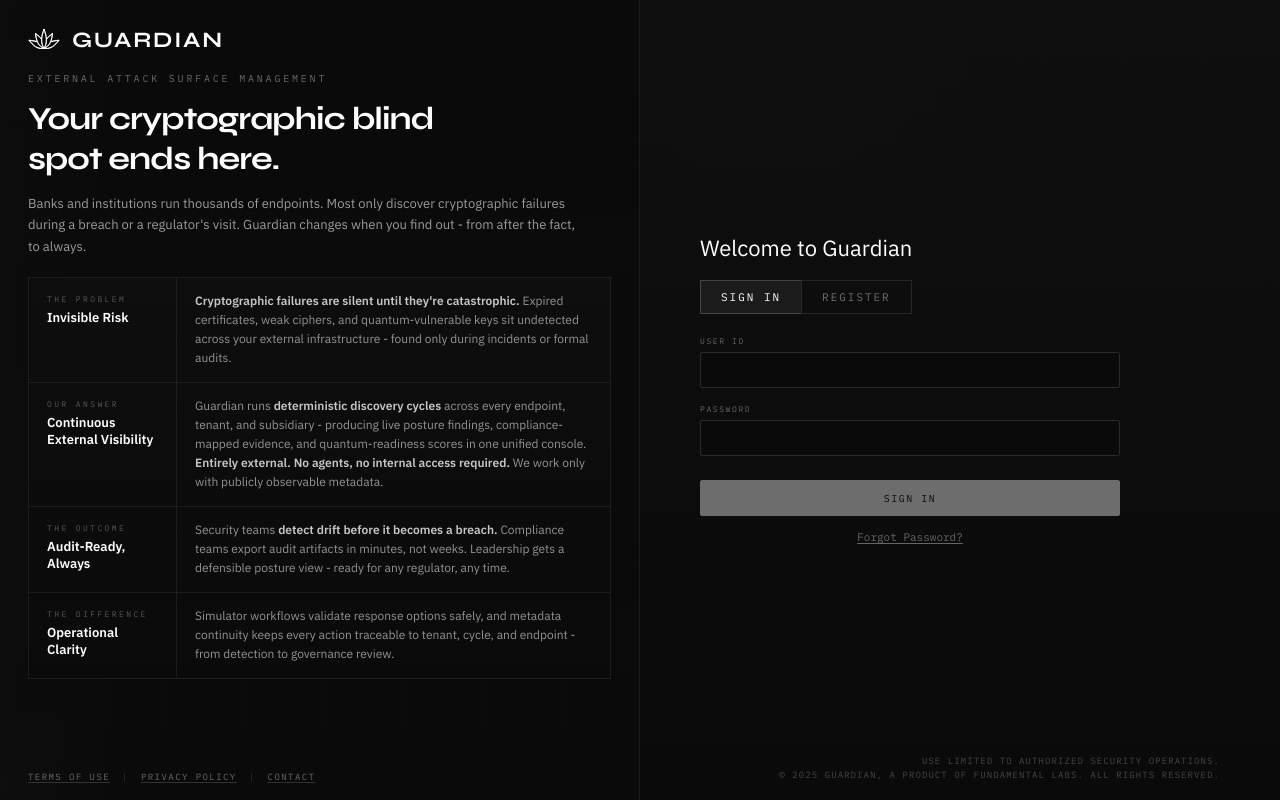
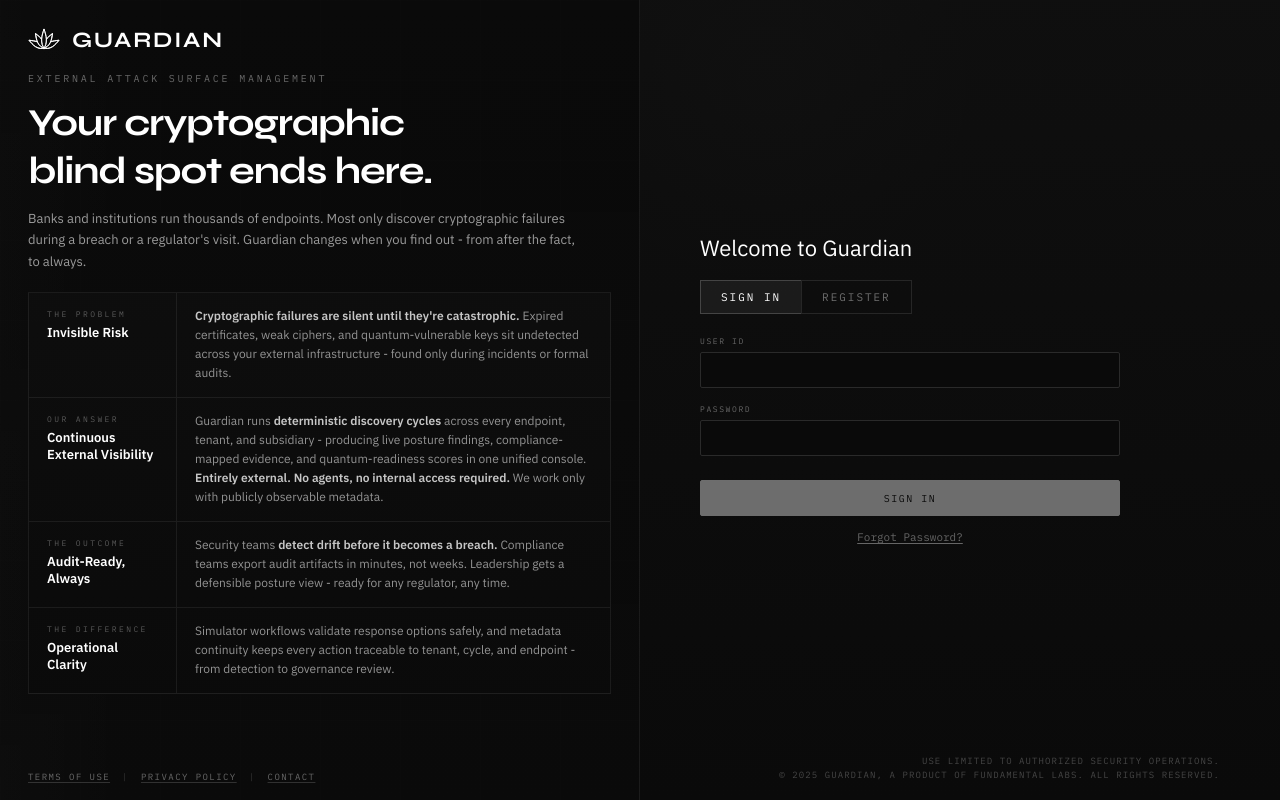
Before and after one commit to ADITYATALEKAR/guardian-platform, a React (Vite) app in the folder layers/layer5_interface_ui_ux/: page /login in a window 1280 px wide. Built offline with nearby package versions, Linux system fonts and the light colour scheme.

Commit message:
Fix headline horizontal clipping: reduce font-size and max-width so text wraps before panel edge

```diff
--- a/layers/layer5_interface_ui_ux/src/layouts/auth-layout.css
+++ b/layers/layer5_interface_ui_ux/src/layouts/auth-layout.css
@@ -82,12 +82,12 @@
 .auth-layout__headline {
   margin: 0 0 14px;
   font-family: var(--font-display);
-  font-size: clamp(28px, 2.5vw, 42px);
+  font-size: clamp(24px, 3.8vw, 38px);
   font-weight: 700;
   line-height: 1.25;
   letter-spacing: -0.03em;
   color: var(--pure);
-  max-width: 18ch;
+  max-width: 16ch;
   overflow: visible;
   flex-shrink: 0;
 }
```
